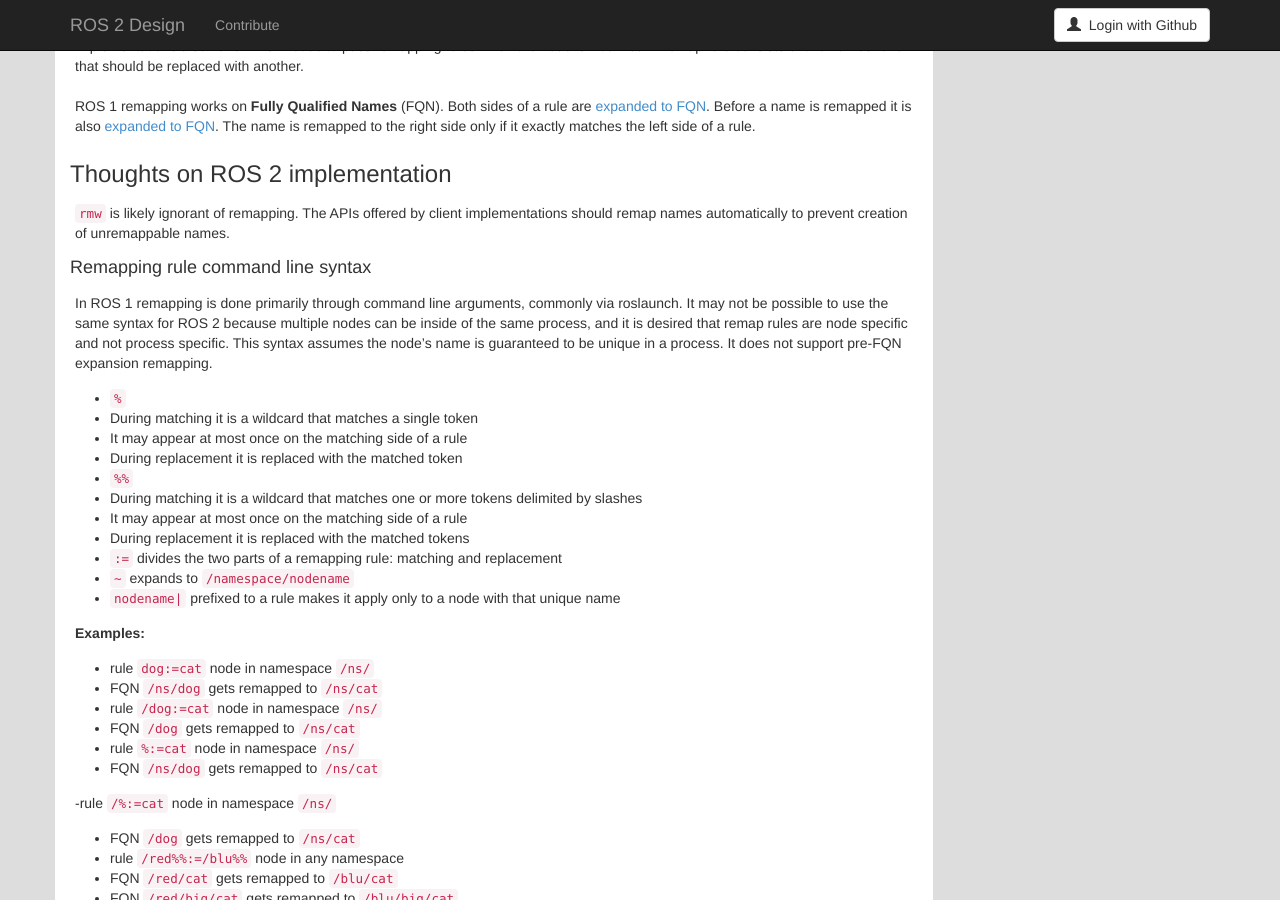
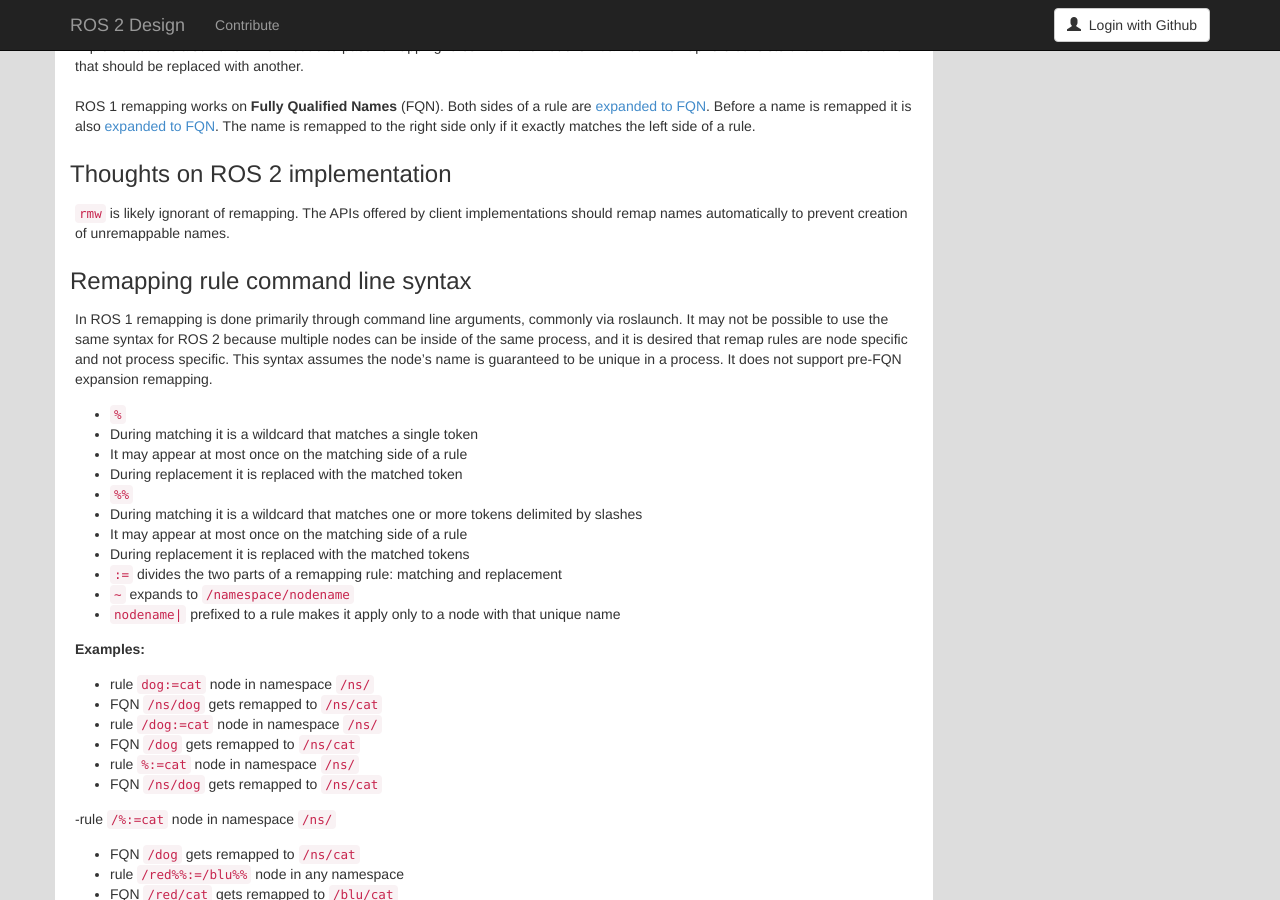
Before and after one commit to ros2/design, a Jekyll site: the page built from articles/remapping.md, in a window 1280 px wide and 900 px high, scrolled down 2906 px. Built offline with Jekyll 4.4.1, drawn with Linux system fonts in a browser that asks for light colours; nearby versions of some CDN libraries; our own code applies the rules of GitHub Pages for plain Markdown files.

Commit message:
Bumped up section weight

```diff
--- a/articles/remapping.md
+++ b/articles/remapping.md
@@ -181,7 +181,7 @@
 The APIs offered by client implementations should remap names automatically to prevent creation of unremappable names.
 
 
-#### Remapping rule command line syntax
+### Remapping rule command line syntax
 In ROS 1 remapping is done primarily through command line arguments, commonly via roslaunch.
 It may not be possible to use the same syntax for ROS 2 because multiple nodes can be inside of the same process, and it is desired that remap rules are node specific and not process specific.
 This syntax assumes the node's name is guaranteed to be unique in a process.
```
